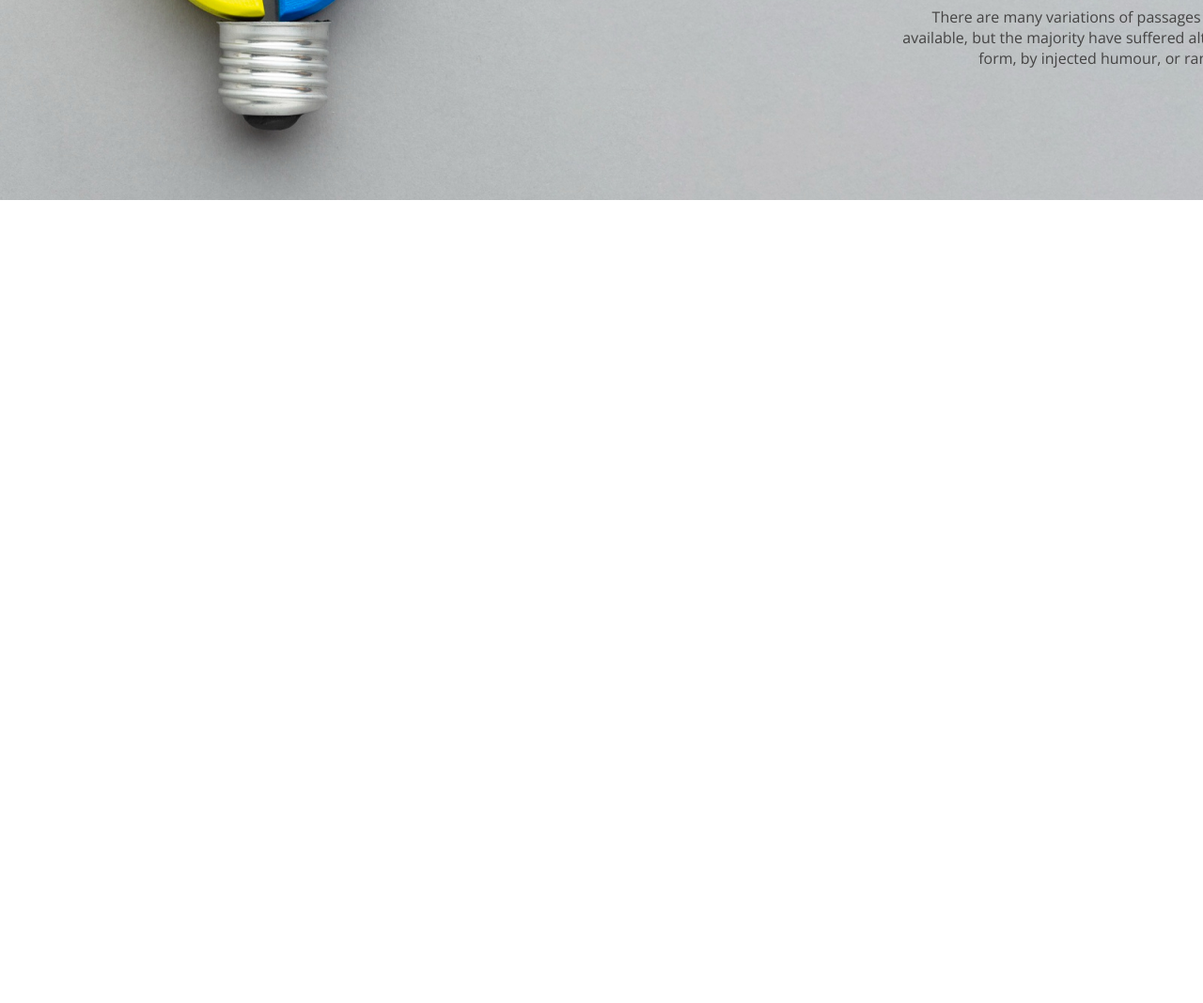
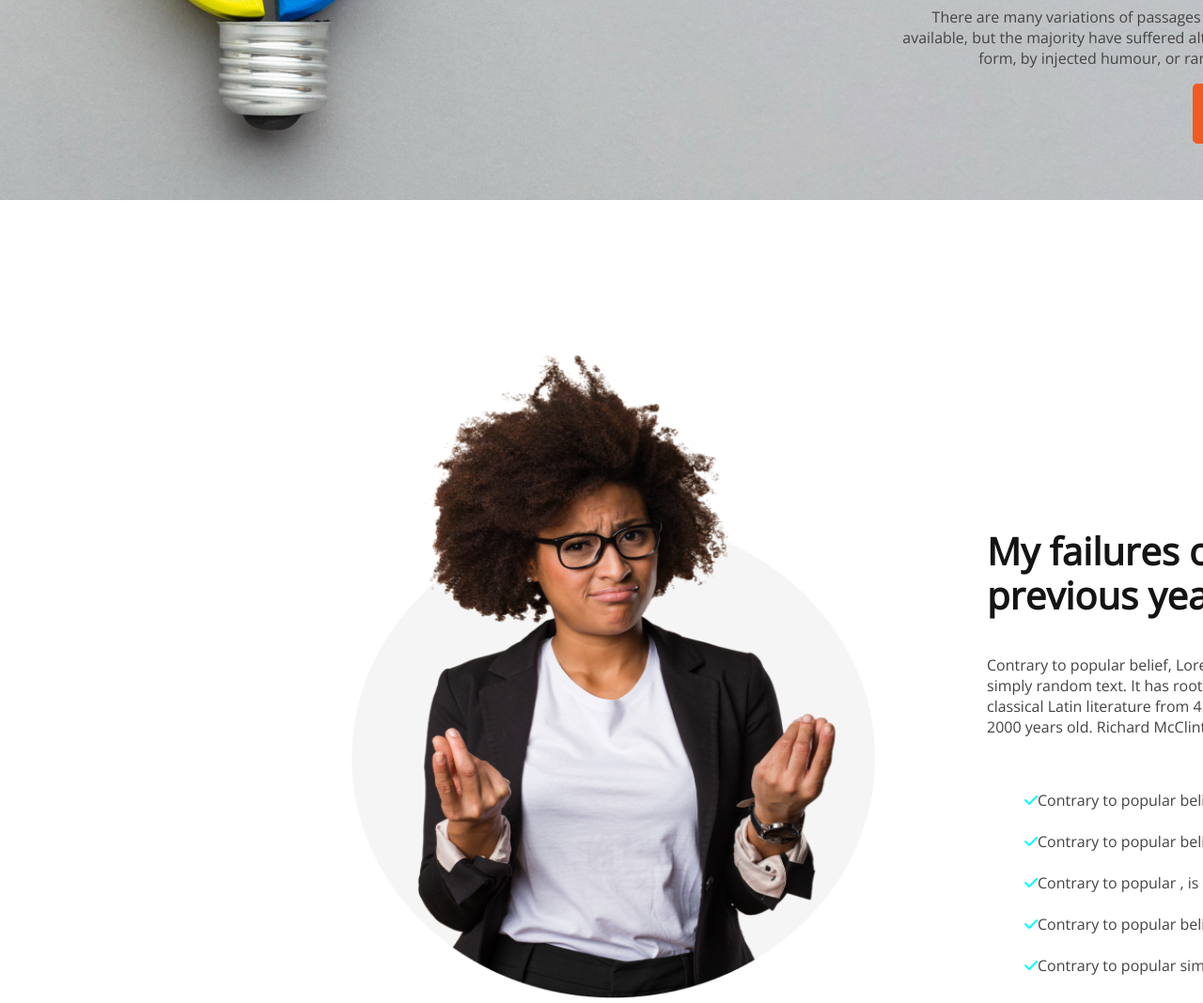
Before and after one commit to MUNNNAPRODHAN/First-Assingment, a plain HTML site: page index.html in a window 1280 px wide. Shown: the part 517-1585 px from the top of the page at 94% size. Before the commit the page ends 800 px from the top, so only its background shows below. Drawn offline with nearby package versions, Linux system fonts and the light colour scheme.

Commit message:
firt-planing work for main

```diff
--- a/index.html
+++ b/index.html
@@ -7,10 +7,13 @@
     <title>first assignment</title>
     <link rel="stylesheet" href="styles/style.css">
     <link rel="preconnect" href="https://fonts.googleapis.com"><link rel="preconnect" href="https://fonts.gstatic.com" crossorigin><link href="https://fonts.googleapis.com/css2?family=Open+Sans&family=Work+Sans:ital,wght@0,400;1,700&display=swap" rel="stylesheet">
+    <script src="https://kit.fontawesome.com/97a106cb28.js" crossorigin="anonymous"></script>
 </head>
 <body>
 
 <header>
+    <!-- My header part -->
+
    <div class="header">
 
     <div class="header-description">
@@ -23,6 +26,34 @@
             <button class="primary-battn">Contact Us</button>
     </div>
    </div>
+   <!-- header part end -->
 </header>
+
+<!-- here i can use main body part -->
+ <main class="planing-working">
+
+    <!-- failur part start -->
+    <div class="about-my-plan">
+        <div>
+            <img src="images/person.png" alt="">
+        </div>
+        <div class="body-description">
+              <h1 class="body-head">My failures of <br>
+                previous year</h1>
+                <p class="body-paragraph">Contrary to popular belief, Lorem Ipsum is not <br>
+                    simply random text. It has roots in a piece of <br>
+                    classical Latin literature from 45 BC, making it over <br>
+                    2000 years old. Richard McClintock</p>
+                    <ul class="body-list">
+                        <li><i class="fa-solid fa-check"></i>Contrary to popular belief, is not simply</li><br>
+                        <li><i class="fa-solid fa-check"></i>Contrary to popular belief.</li><br>
+                        <li><i class="fa-solid fa-check"></i>Contrary to popular , is not simply</li><br>
+                        <li><i class="fa-solid fa-check"></i>Contrary to popular belief, is not simply</li><br>
+                        <li><i class="fa-solid fa-check"></i>Contrary to popular simply</li><br>
+                    </ul>
+
+        </div>
+    </div>
+ </main>
 </body>
 </html>
--- a/styles/style.css
+++ b/styles/style.css
@@ -2,6 +2,8 @@
     margin: 0;
     font-family: 'Open Sans', sans-serif;
 }
+
+/* header css */
 
 .header {
     background-image: url(../images/banner/banner2.png);
@@ -40,4 +42,62 @@
     text-align: right;
     color: #FFFFFF;
     border: none;
+    padding: 15px;
+    font-weight: 400;
+    font-size: 20px;
 }
+
+/* about-my-plan css */
+
+
+.about-my-plan {
+    display: flex;
+
+}
+
+.planing-working {
+    margin-top: 150px;
+}
+
+div img {
+    padding-left: 350px;
+    height: 700px;
+    width: 600px;
+}
+
+.body-description {
+    padding-top: 200px;
+    padding-left: 100px;
+
+}
+
+.body-head {
+    font-weight: 700;
+    font-size: 40px;
+    line-height: 47px;
+    width: 288px;
+    height: 94px;
+    margin-bottom: 40px;
+    color: #151414;
+}
+
+
+.body-paragraph {
+    font-weight: 400;
+    font-size: 16px;
+    width: 416px;
+    height: 104px;
+    color: #444343;
+    margin-bottom: 40px;
+}
+
+.body-list {
+    list-style: none;
+    color: #444343;
+    width: 315px;
+    height: 26px;
+}
+i{
+    color: aqua;
+
+}
```
